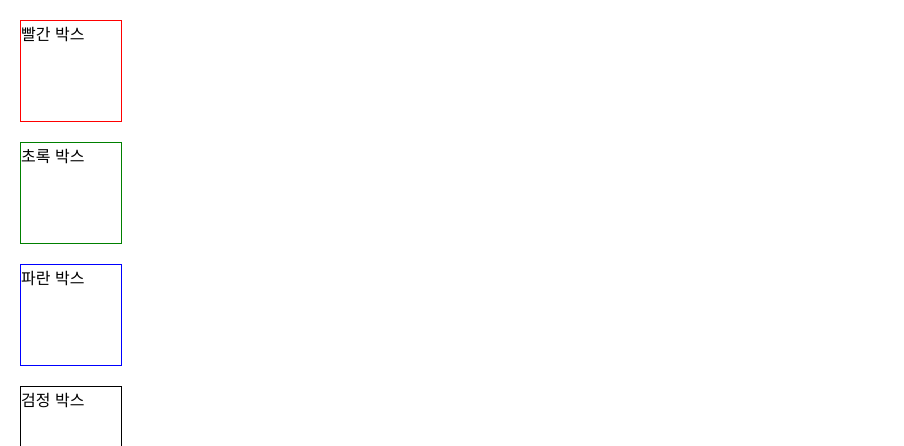
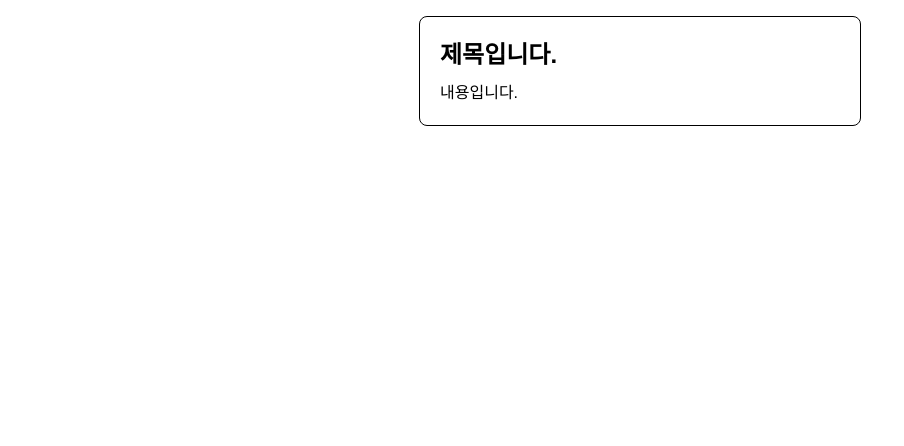
Before and after one commit to NickYOOO/react_prac, a React (Create React App) app: page / in a window 1280 px wide. Shown: the top 446 px of the page, without its empty margins (0-904 px from the left). Built offline with nearby package versions, Linux system fonts and the light colour scheme.

Commit message:
Study: GlobalStyle 전역 스타일 적용

```diff
--- a/src/App.jsx
+++ b/src/App.jsx
@@ -1,6 +1,7 @@
+import TestPage from "components/TestPage";
 import React from "react";
 import { styled } from "styled-components";
-
+import GlobalStyle from "./GlobalStyle"
 
 const App = () => {
 
@@ -23,16 +24,16 @@ const App = () => {
 
   return (
     <>
-      {/* <StBox borderColor="red" >빨간 박스</StBox> */}
-      {
-        boxList.map((box) => {
-          return <StBox borderColor={box} >{getBoxName(box)}</StBox>
-        })
+      <GlobalStyle />
+      <TestPage
+        title="제목입니다."
+        contents="내용입니다."
+      />
+    </>
+
+
+  )
 }
-
-    </>
-  )
-};
 
 export default App;
 
--- /dev/null
+++ b/src/GlobalStyle.jsx
@@ -0,0 +1,10 @@
+import { createGlobalStyle } from "styled-components";
+
+const GlobalStyle = createGlobalStyle`
+  body {
+    font-family: "Helvetica", "Arial", sans-serif;
+    line-height: 1.5;
+  }
+`;
+
+export default GlobalStyle;
--- /dev/null
+++ b/src/components/TestPage.jsx
@@ -0,0 +1,34 @@
+import styled from "styled-components";
+
+function TestPage(props) {
+    return (
+        <Wrapper>
+            <Title>{props.title}</Title>
+            <Contents>{props.contents}</Contents>
+        </Wrapper>
+    );
+}
+
+const Title = styled.h1`
+
+  font-size: 1.5rem;
+  margin: 0;
+  margin-bottom: 8px;
+`;
+
+const Contents = styled.p`
+  margin: 0;
+  font-family: "Helvetica", "Arial", sans-serif;
+  line-height: 1.5;
+  font-size: 1rem;
+`;
+
+const Wrapper = styled.div`
+  border: 1px solid black;
+  border-radius: 8px;
+  padding: 20px;
+  margin: 16px auto;
+  max-width: 400px;
+`;
+
+export default TestPage;
```
Lines whose indentation alone changed are shown as unchanged.
